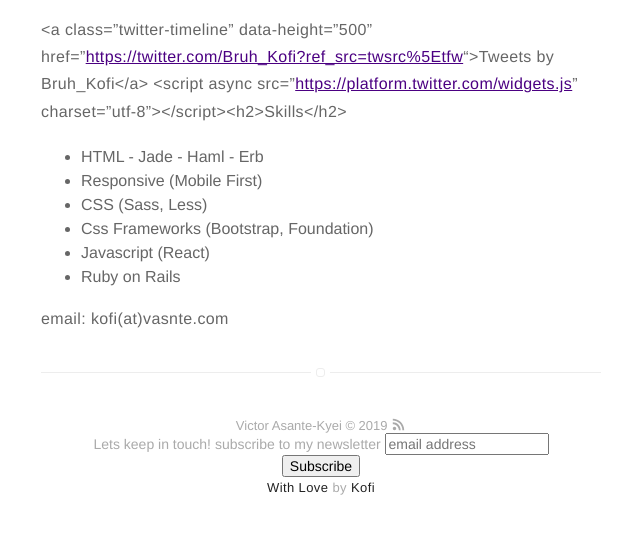
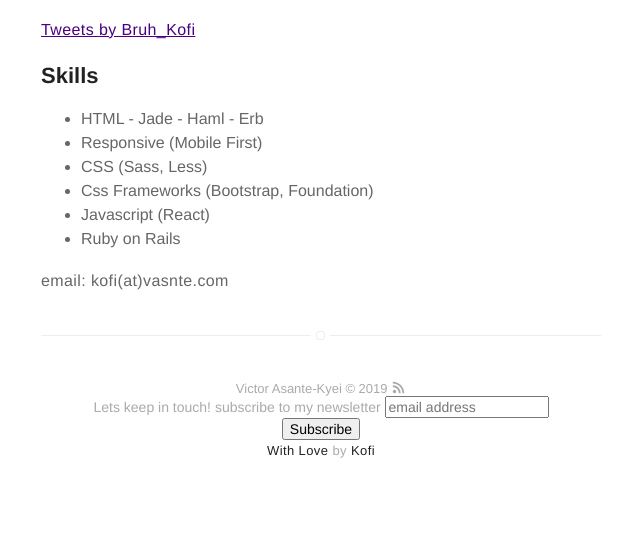
Before and after one commit to BruhKofi/bruhkofi.github.io, a Jekyll site: the page built from about.md, in a window 1280 px wide, cut to the strip 836-1395 px from the top of the page. Shown: the top 534 px of the strip, without its empty margins (319-959 px from the left). Built offline with Jekyll 4.4.1, drawn with Linux system fonts in a browser that asks for light colours; a script that is not in the unit is left out; comment, search, counter and statistics services are not loaded; some of the changed lines change nothing that is shown.

Commit message:
Update from Forestry.io victorasantekyei@yahoo.co.uk updated about.md

```diff
--- a/about.md
+++ b/about.md
@@ -18,7 +18,9 @@
 Currently working as a Frontend Engineer at [HelloFresh](https://hellofresh.com){:target="_blank"}, helping demystify healthy eating. **Join the Revolution!** Use code **NLAJX7** for a **20€ discount** on your first box.
 <div class="breaker"></div> -->
 
-<a class="twitter-timeline" data-height="500" href="[https://twitter.com/Bruh_Kofi?ref_src=twsrc%5Etfw](https://twitter.com/Bruh_Kofi?ref_src=twsrc%5Etfw "https://twitter.com/Bruh_Kofi?ref_src=twsrc%5Etfw")">Tweets by Bruh_Kofi</a> <script async src="[https://platform.twitter.com/widgets.js](https://platform.twitter.com/widgets.js "https://platform.twitter.com/widgets.js")" charset="utf-8"></script><h2>Skills</h2>
+<a class="twitter-timeline" data-height="500" href="https://twitter.com/Bruh_Kofi?ref_src=twsrc%5Etfw">Tweets by Bruh_Kofi</a> <script async src="https://platform.twitter.com/widgets.js" charset="utf-8"></script>
+
+<h2>Skills</h2>
 
 <ul class="skill-list">
 <li>HTML - Jade - Haml - Erb</li>
```
